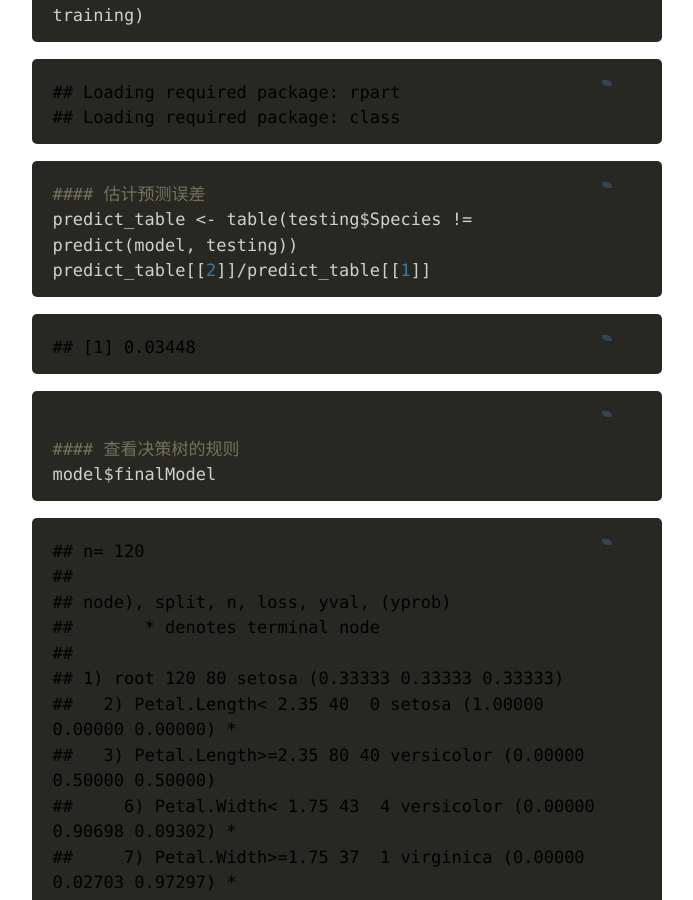
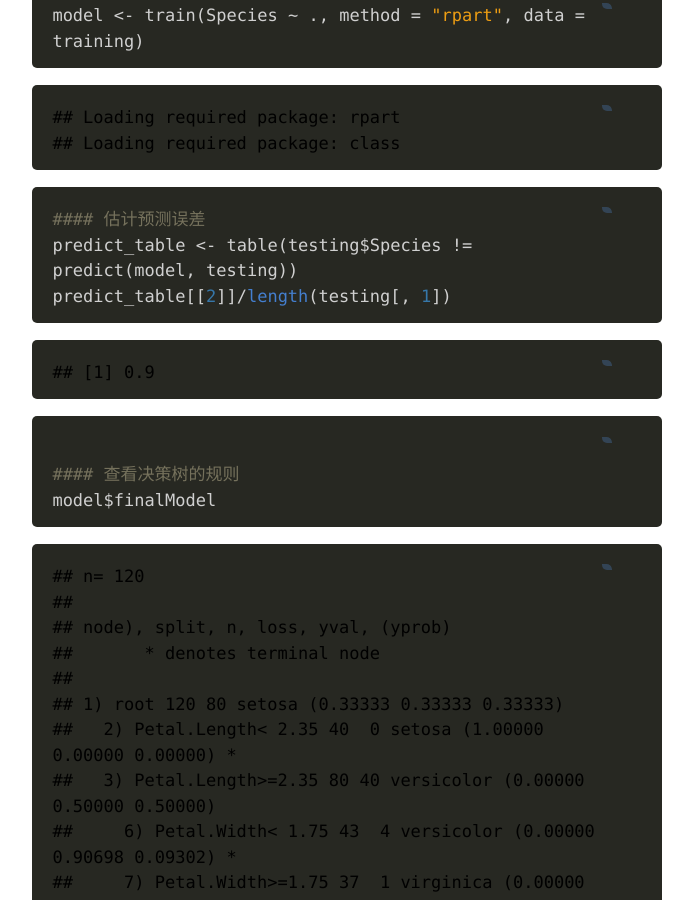
Before and after one commit to wumin722/wumin722.github.com, a Jekyll site: the page built from _posts/2014-06-30-tree.md, in a window 1280 px wide and 900 px high, scrolled down 1669 px. Shown: the whole window, without its empty margins (293-986 px from the left). Built offline with Jekyll 4.4.1, drawn with Linux system fonts in a browser that asks for light colours; Markdown is read by kramdown in place of the engine named in the settings; comment, search, counter and statistics services are not loaded.

Commit message:
change code

````diff
--- a/_posts/2014-06-30-tree.md
+++ b/_posts/2014-06-30-tree.md
@@ -60,11 +61,11 @@ model <- train(Species ~ ., method = "rpart", data = training)
 ```r
 #### 估计预测误差
 predict_table <- table(testing$Species != predict(model, testing))
-predict_table[[2]]/predict_table[[1]]
+predict_table[[2]]/length(testing[, 1])
 ```
 
 ```
-## [1] 0.03448
+## [1] 0.9
 ```
 
 ```r
````
Also changed, not shown: other parts of _posts/2014-06-30-tree.md (+1 -0 lines).
